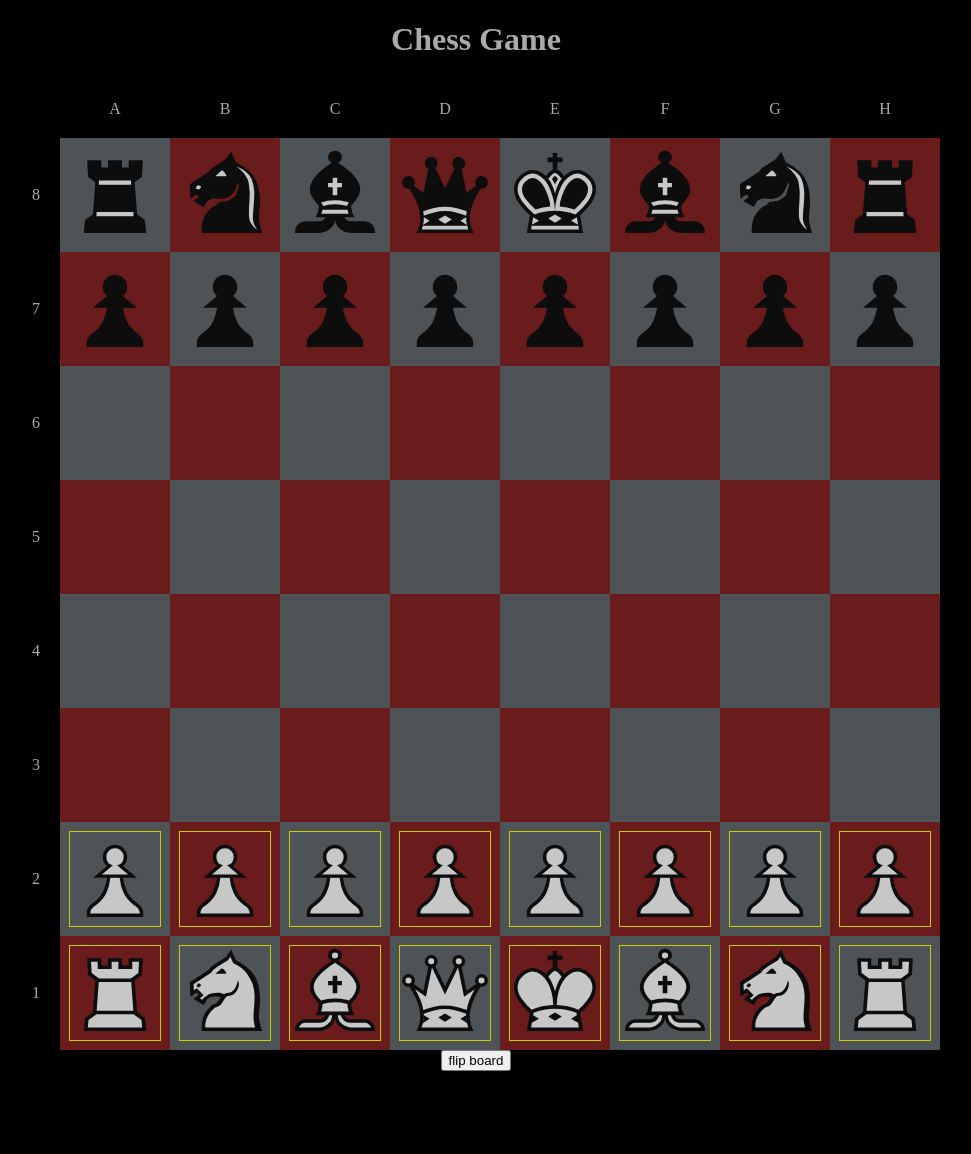
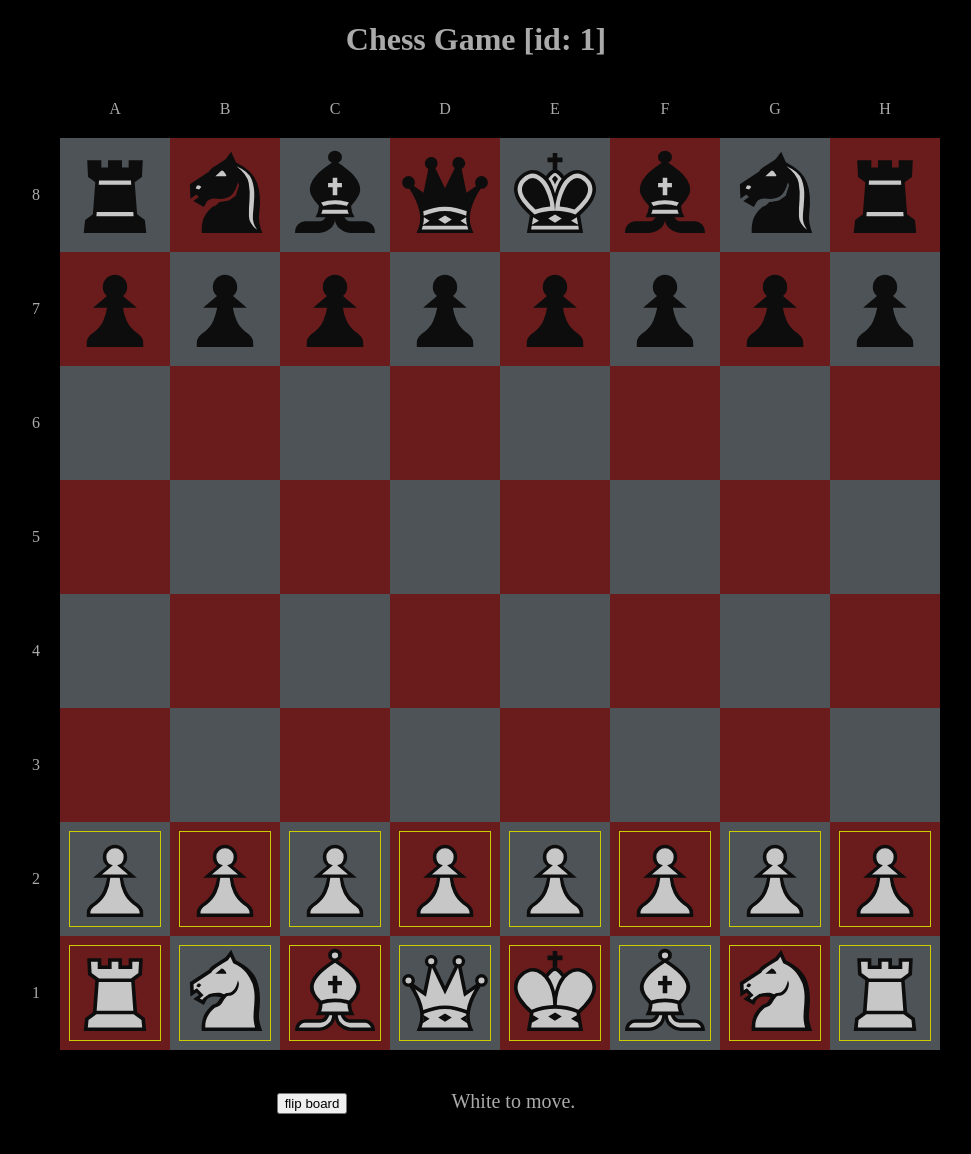
Before and after one commit to ediw8311xht/ChessDjango, a Django app: page /game/1 in a window 1280 px wide. Shown: the whole page, without its empty margins (164-1135 px from the left). Before the commit the page ends 1071 px from the top, so only its background shows below. Run offline with Django 4.2, Linux system fonts and the light colour scheme; data comes from the database, SQL or seed files in the repository; both versions use the stored data as it was after the commit.

Commit message:
notify on check/checkmate, indicate whose turn it is

```diff
--- a/chess/static/css/chess_home.css
+++ b/chess/static/css/chess_home.css
@@ -21,8 +21,8 @@
   color: #AAA;
   background-color: white;
   padding: 5px;
-  width: 100px;
-  height: 100px;
+  width: 100px !important;
+  height: 100px !important;
   filter: brightness(0.8);
   user-select: none;
 }
@@ -37,10 +37,6 @@
 
 .chess-piece-image {
   pointer-events: none;
-}
-
-.chess-piece-image {
-  width: 100px;
   height: 100px;
 }
 
@@ -68,3 +64,12 @@
 .chess-board-header {
   padding: 20px;
 }
+
+#game-status {
+  margin: 100px;
+  font-size: 20px;
+}
+
+#below-board-section {
+  margin: 40px;
+}
--- a/chess/static/js/chess_game.js
+++ b/chess/static/js/chess_game.js
@@ -6,6 +6,7 @@ var pdict = { '-': 'empty', 'p':  'pawn', 'r':  'rook', 'n': 'knight', 'b': 'bis
 
 function lower(s)       { return s.toLowerCase(); }
 function gcolor(s)      { if (s == '-') { return 'empty'; } return lower(s) == s ? 'black' : 'white' }
+function oppo(color)    { return color == 'black' ? 'white' : 'black' }
 function piece_url(p)   { return chess_url_image_base + gcolor(p) + '_' + pdict[lower(p)] + '.svg' }
 
 function set_info() {
@@ -13,7 +14,18 @@ function set_info() {
     to_move     = game_info["to_move"];
     extra_info  = game_info["info"].split(";;").slice(3);
     populate_board(game_board, to_move);
+
+    let game_stat = document.getElementById("game-status");
+    if (extra_info.includes("checkmate")) {
+        rem_all("to-move-piece");
+        game_stat.innerText  = "Checkmate " + oppo(to_move) + " wins!";
+    } else if (extra_info.includes("check")) {
+        game_stat.innerText  = "Check, " + to_move + " to move.";
+    } else {
+        game_stat.innerText  = to_move[0].toUpperCase() + to_move.slice(1) + " to move.";
+    }
 }
+
 
 function parse_str_board(str_board) {
     return str_board.split("\n").reverse();
@@ -73,12 +85,6 @@ function success_move(response) {
         if (data["result"] == "valid move") {
             game_info = data;
             set_info();
-            if        ( extra_info == "check"     ) {
-                console.log("check");
-            } else if ( extra_info == "checkmate" ) {
-                rem_all("to-move-piece");
-                alert("checkmate");
-            }
         } else {
             alert("invalid move");
         }
--- a/chess/templates/chess_game.html
+++ b/chess/templates/chess_game.html
@@ -17,7 +17,7 @@
     {{ game|json_script:"game-get-info" }}
   </head>
   <body>
-    <h1 id="chess_banner">Chess Game</h1>
+    <h1 id="chess_banner">Chess Game [id: {{ chess_id }}]</h1>
     <div id="board-table-container">
       <table id="chess-board-table">
         <thead id="chess-board-table-head">
@@ -123,6 +123,9 @@
         </tbody>
       </table>
     </div>
-    <button id="flip-board">flip board</button>
+    <div id="below-board-section">
+      <button id="flip-board">flip board</button>
+      <span id="game-status">...</span>
+    </div>
   </body>
 </html>
--- a/chess/views.py
+++ b/chess/views.py
@@ -34,7 +34,8 @@ def chess_game(request, game_id):
         return JsonResponse({"result": result, "board": game.board, "to_move": game.to_move, "info": ng.moves[-1]})
     else:
         return render(request, 'chess_game.html',
-                      {"game": {"info"   : game.info , "moves": ng.moves, "board": ng.str_board(),
+                      {"chess_id": game_id,
+                       "game": {"info"   : game.info , "moves": ng.moves, "board": ng.str_board(),
                                 "to_move": ng.to_move, "info" : ng.moves[-1] if len(ng.moves) >= 1 else ""}})
 
 def chess_puzzle(request, puzzle_id):
```
Also changed, not shown: db.sqlite3.
